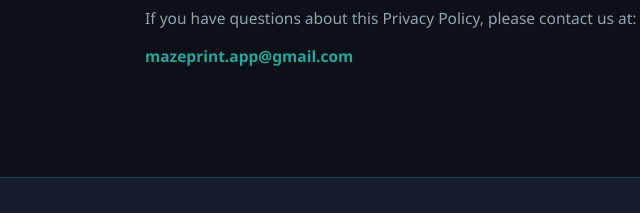
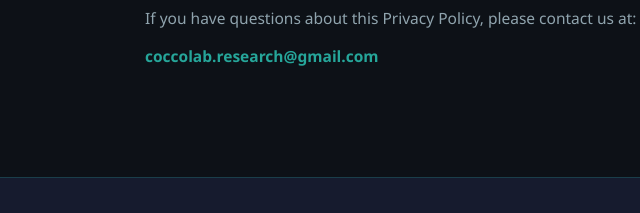
Before and after one commit to DrCocco/mazeprintapp, a plain HTML site: page privacy.html in a window 1280 px wide. Shown: the part 1852-2065 px from the top of the page, 167-807 px from the left. Drawn offline with Linux system fonts and the light colour scheme.

Commit message:
aggiornato email

```diff
--- a/privacy.html
+++ b/privacy.html
@@ -87,13 +87,13 @@
   <h2>6. Contact</h2>
   <p>If you have questions about this Privacy Policy, please contact us at:</p>
   <!-- Replace with real contact email -->
-  <p><strong><a href="mailto:mazeprint.app@gmail.com">mazeprint.app@gmail.com</a></strong></p>
+  <p><strong><a href="mailto:coccolab.research@gmail.com">coccolab.research@gmail.com</a></strong></p>
 </div>
 
 <footer>
   <div class="footer-links">
     <a href="privacy.html">Privacy Policy</a>
-    <a href="mailto:mazeprint.app@gmail.com">Contact</a>
+    <a href="mailto:coccolab.research@gmail.com">Contact</a>
     <a href="https://play.google.com/store/apps/details?id=com.mazeprint.app">Google Play</a>
   </div>
   <p>&copy; 2026 MazePrint. All rights reserved.</p>
```
Also changed, not shown: index.html (+1 -1 lines), 1 other file.
